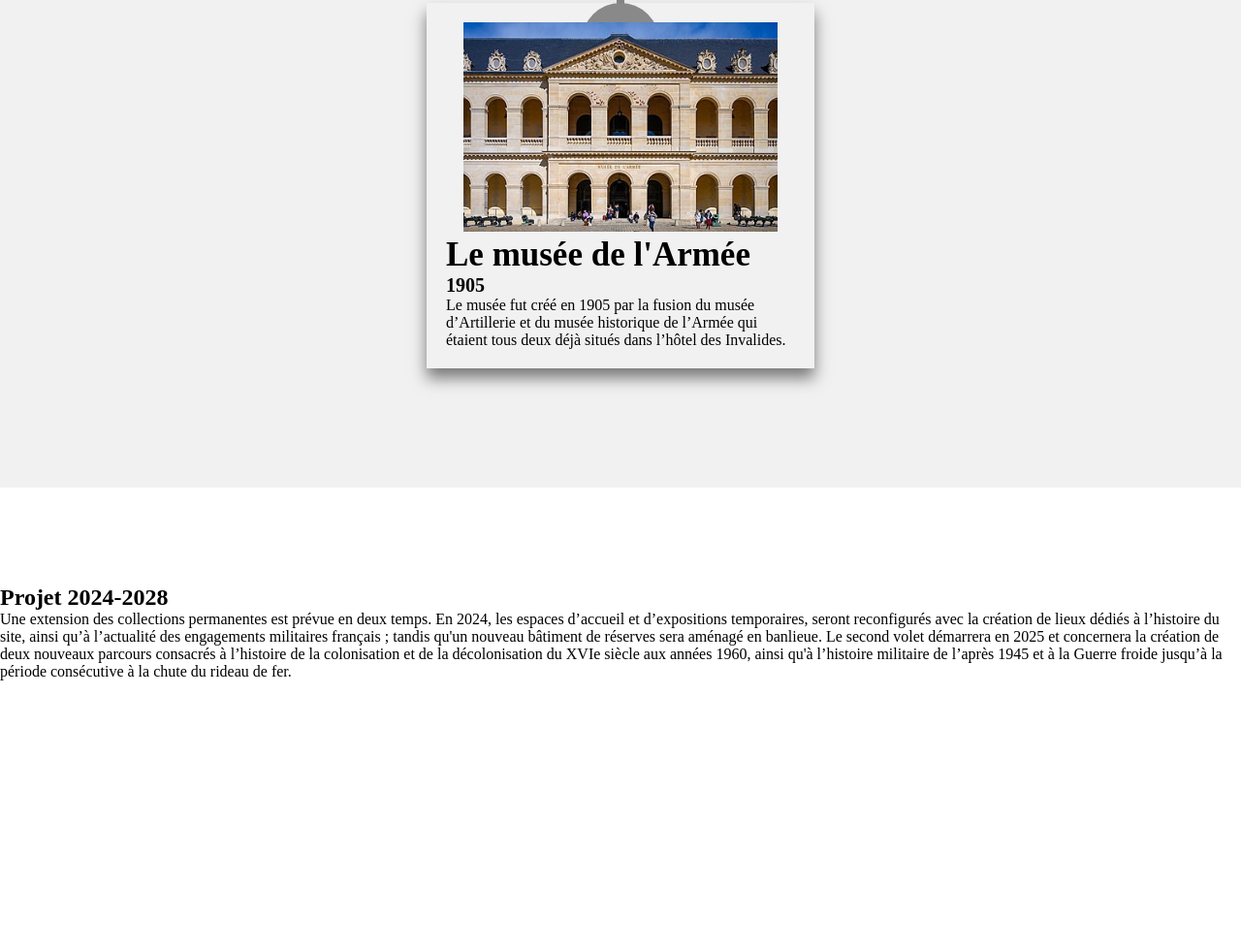
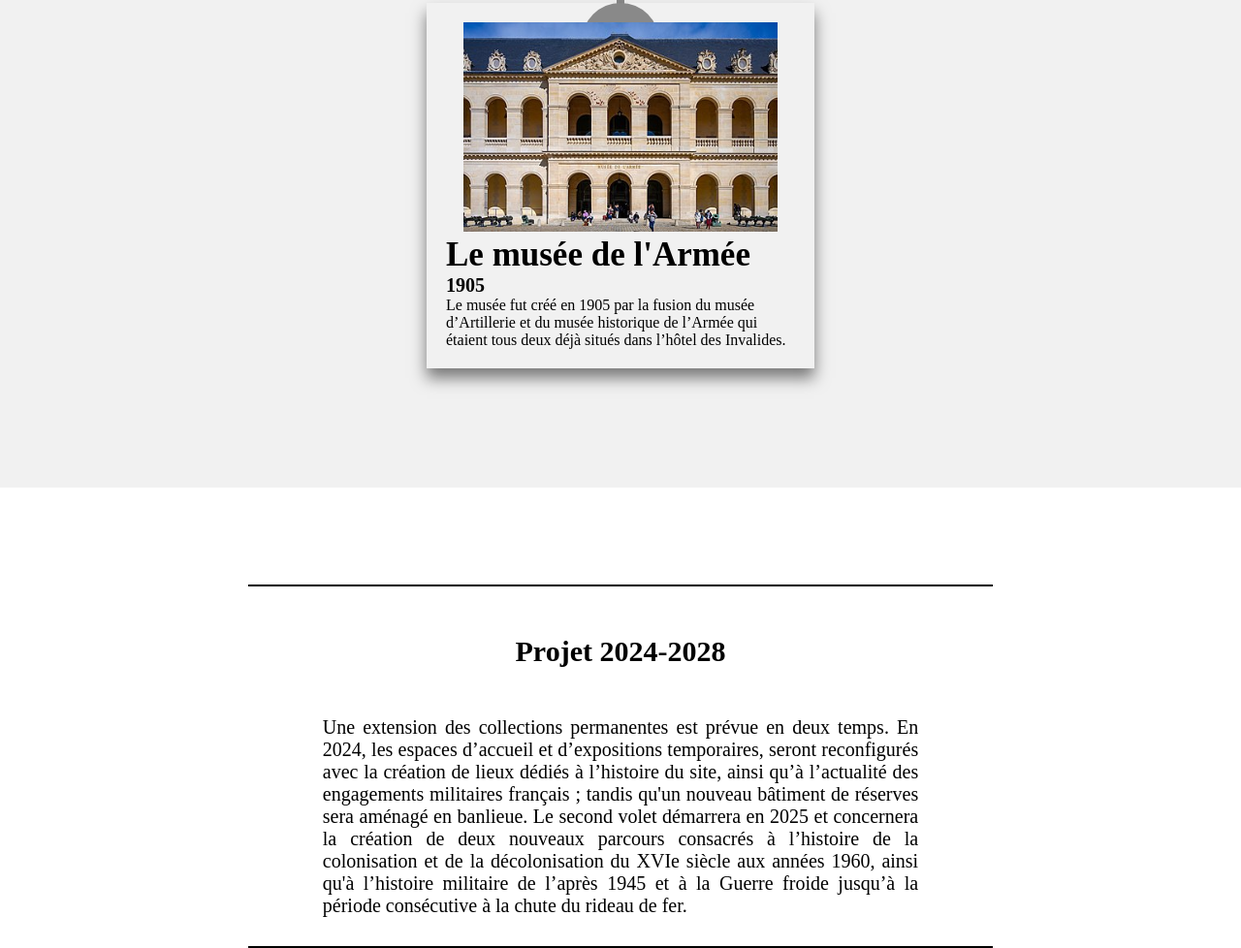
Before and after one commit to Clansou/Projet_SCSS_MuseeDeL-armee, a plain HTML site: page index.html in a window 1280 px wide. Shown: the part 1937-2915 px from the top of the page at 97% size. Before the commit the page ends 2639 px from the top, so only its background shows below. Drawn offline with Linux system fonts and the light colour scheme.

Commit message:
:art: Create Style Projets Page

```diff
--- a/index.scss
+++ b/index.scss
@@ -130,3 +130,22 @@
     }
 
 }
+#projets{
+    margin-left: auto;
+    margin-right: auto;
+    border-top: black 2px solid ;
+    width: 60%;
+    height: auto;
+    text-align: justify;
+    border-bottom: black 2px solid;
+    h2{
+        font-size: 30px;
+        text-align:center;
+        margin: 50px 0;
+    }
+    p{
+        margin: 30px auto;
+        width: 80%;
+        font-size: 20px;
+    }
+}
```
Also changed, not shown: img/img_grid_1.JPG (added), img/img_grid_2.JPG (added), img/img_grid_3.JPG (added), img/img_grid_4.jpg (added), img/img_grid_5.jpg (added), index.css, 1 other file.
